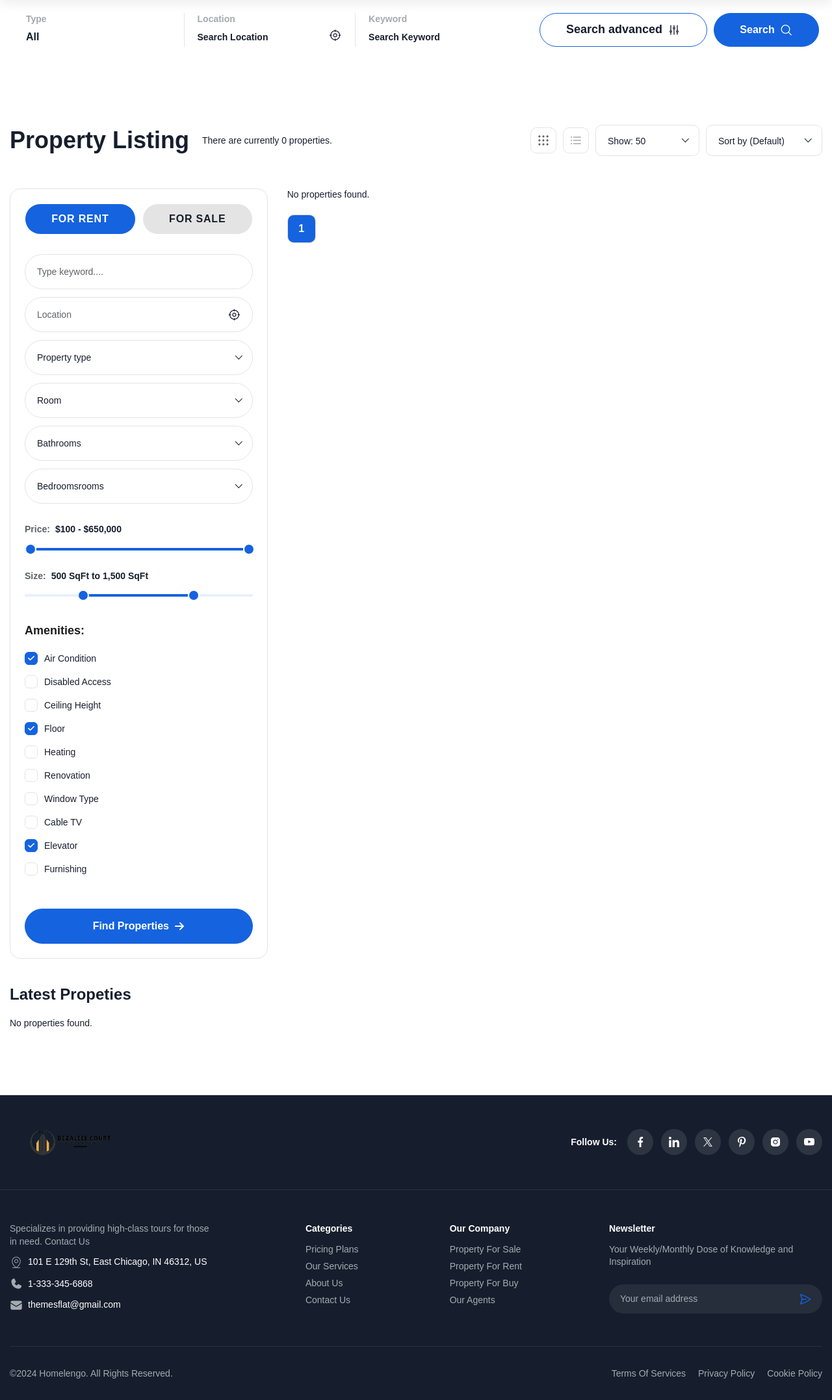
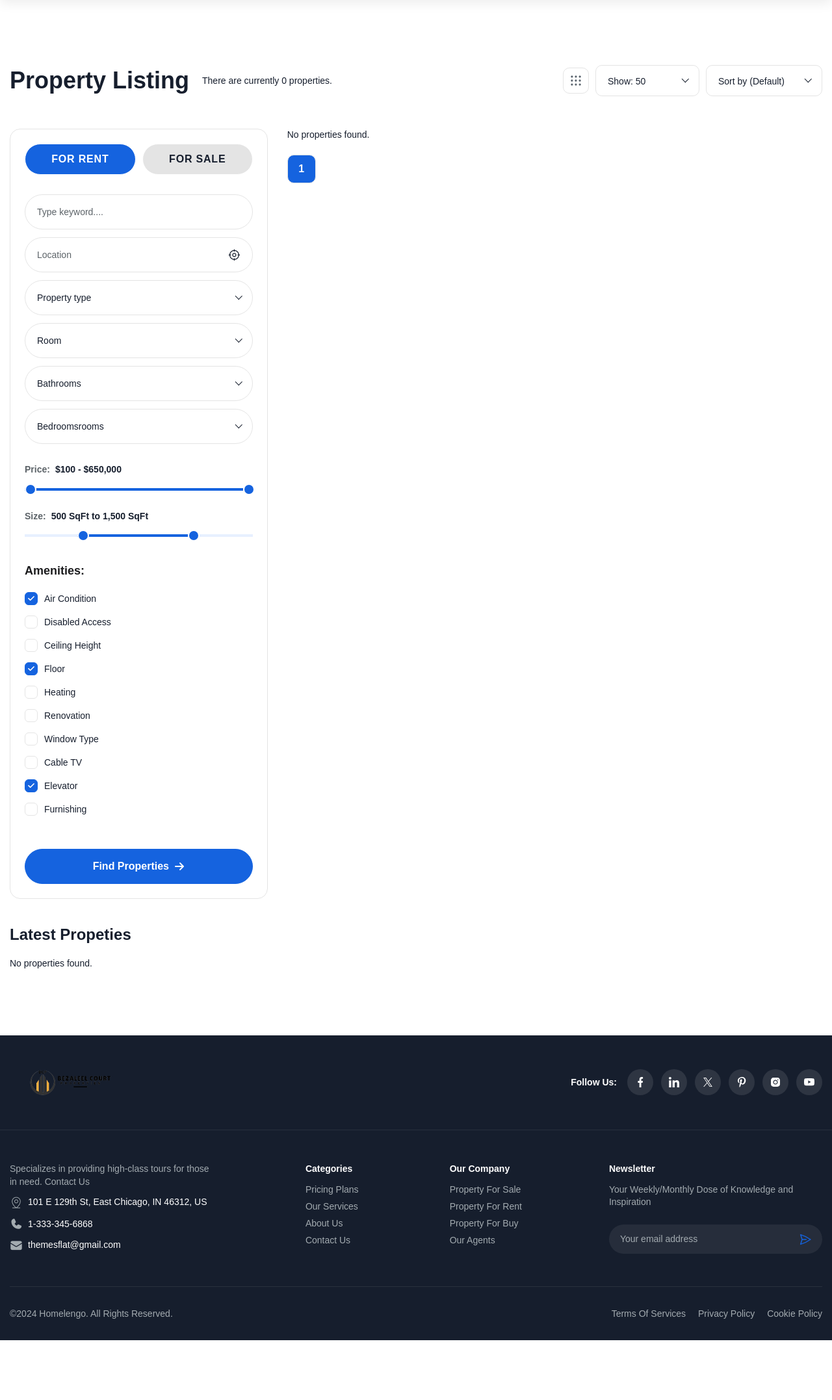
Before and after one commit to dejidee0/bezaleelcourt, a Django app: page /properties/ in a window 1280 px wide. Shown: the part 78-2232 px from the top of the page at 65% size. After the commit the page ends 2140 px from the top, so only its background shows below. Run offline with Django 5.2, Linux system fonts and the light colour scheme; data that the repository does not hold is empty; some libraries are stand-ins or nearby versions; some web fonts are replaced.

Commit message:
fixed the UI design for the property listing page

```diff
--- a/home/templates/properties/all-properties.html
+++ b/home/templates/properties/all-properties.html
@@ -4,15 +4,15 @@
 
 {% block content %}
 
-<div class="flat-tab flat-tab-form">
+<!-- <div class="flat-tab flat-tab-form">
     <div class="tab-content">
         <div class="tab-pane fade active show" role="tabpanel">
             <div class="form-sl">
                 <form method="GET" action="{% url 'all_properties' %}">
                     <div class="wd-find-select">
-                        <div class="inner-group">
+                        <div class="inner-group"> -->
                             <!-- Property Type Dropdown -->
-                            <div class="form-group-1 search-form form-style">
+                            <!-- <div class="form-group-1 search-form form-style">
                                 <label>Type</label>
                                 <div class="group-select">
                                     <select class="form-control" name="type">
@@ -21,26 +21,26 @@
                                         <option value="land_to_sell">Land</option>
                                     </select>
                                 </div>
-                            </div>
+                            </div> -->
 
                             <!-- Location Input -->
-                            <div class="form-group-2 form-style">
+                            <!-- <div class="form-group-2 form-style">
                                 <label>Location</label>
                                 <div class="group-ip">
                                     <input type="text" class="form-control" placeholder="Search Location" name="address" >
                                     <a href="#" class="icon icon-location"></a>
                                 </div>
-                            </div>
+                            </div> -->
 
                             <!-- Keyword Input -->
-                            <div class="form-group-3 form-style">
+                            <!-- <div class="form-group-3 form-style">
                                 <label>Keyword</label>
                                 <input type="text" class="form-control" placeholder="Search Keyword" name="keyword" >
-                            </div>
-                        </div>
+                            </div>   -->
+                        <!-- </div> -->
 
                         <!-- Advanced Search Button -->
-                        <div class="box-btn-advanced">
+                        <!-- <div class="box-btn-advanced">
                             <div class="form-group-4 box-filter">
                                 <a class="tf-btn btn-line filter-advanced pull-right">
                                     <span class="text-1">Search advanced</span>
@@ -51,12 +51,12 @@
                             </div>
                             <button type="submit" class="tf-btn btn-search primary">Search <i class="icon icon-search"></i></button>
                         </div>
-                    </div>
+                    </div> -->
 
                     <!-- Price Slider -->
 
 
-                    <div class="wd-search-form">
+                    <!-- <div class="wd-search-form">
                         <div class="grid-2 group-box group-price">
                             <div class="widget-price">
                                 <div class="box-title-price">
@@ -66,20 +66,20 @@
                                     </div>
                                 </div>
                             </div>
-                        </div>
+                        </div> -->
 
                         <!-- Size Slider -->
-                        <div class="widget-price">
+                        <!-- <div class="widget-price">
                             <div class="box-title-price">
                                 <span class="title-price fw-6">Size:</span>
                                 <div class="caption-price">
                                     <input type="number" class="form-control" placeholder="Enter Size" name="size">
                                 </div>
                             </div>
-                        </div>
+                        </div> -->
 
 
-                        <div class="grid-2 group-box">
+                        <!-- <div class="grid-2 group-box">
                             <div class="group-select grid-2">
                                 <div class="box-select">
                                     <label class="title-select fw-6">Rooms</label>
@@ -142,7 +142,7 @@
             </div>
         </div>
     </div>
-</div>
+</div> -->
 
 
             <section class="flat-section flat-recommended flat-sidebar">
@@ -170,18 +170,7 @@
 
                                     </a>
                                 </li>
-                                <li class="nav-tab-item" role="presentation">
-                                    <a href="#listLayout" class="nav-link-item" data-bs-toggle="tab">
-                                        <svg class="icon" width="24" height="24" viewBox="0 0 24 24" fill="none" xmlns="http://www.w3.org/2000/svg">
-                                            <path d="M19.2016 17.8316H8.50246C8.0615 17.8316 7.7041 17.4742 7.7041 17.0332C7.7041 16.5923 8.0615 16.2349 8.50246 16.2349H19.2013C19.6423 16.2349 19.9997 16.5923 19.9997 17.0332C19.9997 17.4742 19.6426 17.8316 19.2016 17.8316Z" fill="#A3ABB0"/>
-                                            <path d="M19.2016 12.8199H8.50246C8.0615 12.8199 7.7041 12.4625 7.7041 12.0215C7.7041 11.5805 8.0615 11.2231 8.50246 11.2231H19.2013C19.6423 11.2231 19.9997 11.5805 19.9997 12.0215C20 12.4625 19.6426 12.8199 19.2016 12.8199Z" fill="#A3ABB0"/>
-                                            <path d="M19.2016 7.80913H8.50246C8.0615 7.80913 7.7041 7.45173 7.7041 7.01077C7.7041 6.5698 8.0615 6.2124 8.50246 6.2124H19.2013C19.6423 6.2124 19.9997 6.5698 19.9997 7.01077C19.9997 7.45173 19.6426 7.80913 19.2016 7.80913Z" fill="#A3ABB0"/>
-                                            <path d="M5.0722 8.1444C5.66436 8.1444 6.1444 7.66436 6.1444 7.0722C6.1444 6.48004 5.66436 6 5.0722 6C4.48004 6 4 6.48004 4 7.0722C4 7.66436 4.48004 8.1444 5.0722 8.1444Z" fill="#A3ABB0"/>
-                                            <path d="M5.0722 13.0941C5.66436 13.0941 6.1444 12.6141 6.1444 12.0219C6.1444 11.4297 5.66436 10.9497 5.0722 10.9497C4.48004 10.9497 4 11.4297 4 12.0219C4 12.6141 4.48004 13.0941 5.0722 13.0941Z" fill="#A3ABB0"/>
-                                            <path d="M5.0722 18.0433C5.66436 18.0433 6.1444 17.5633 6.1444 16.9711C6.1444 16.379 5.66436 15.8989 5.0722 15.8989C4.48004 15.8989 4 16.379 4 16.9711C4 17.5633 4.48004 18.0433 5.0722 18.0433Z" fill="#A3ABB0"/>
-                                        </svg>
-                                    </a>
-                                </li>
+
                             </ul>
                             <div class="nice-select select-filter list-page" tabindex="0"><span class="current">Show: 50</span>
                                 <ul class="list">
```
